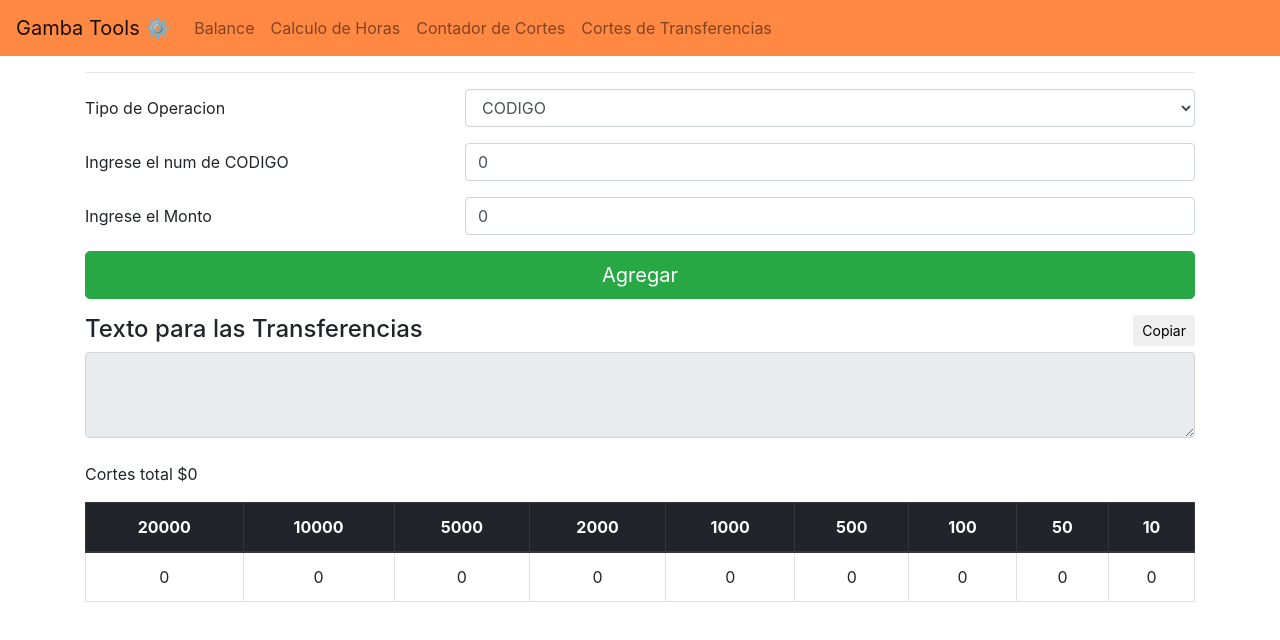
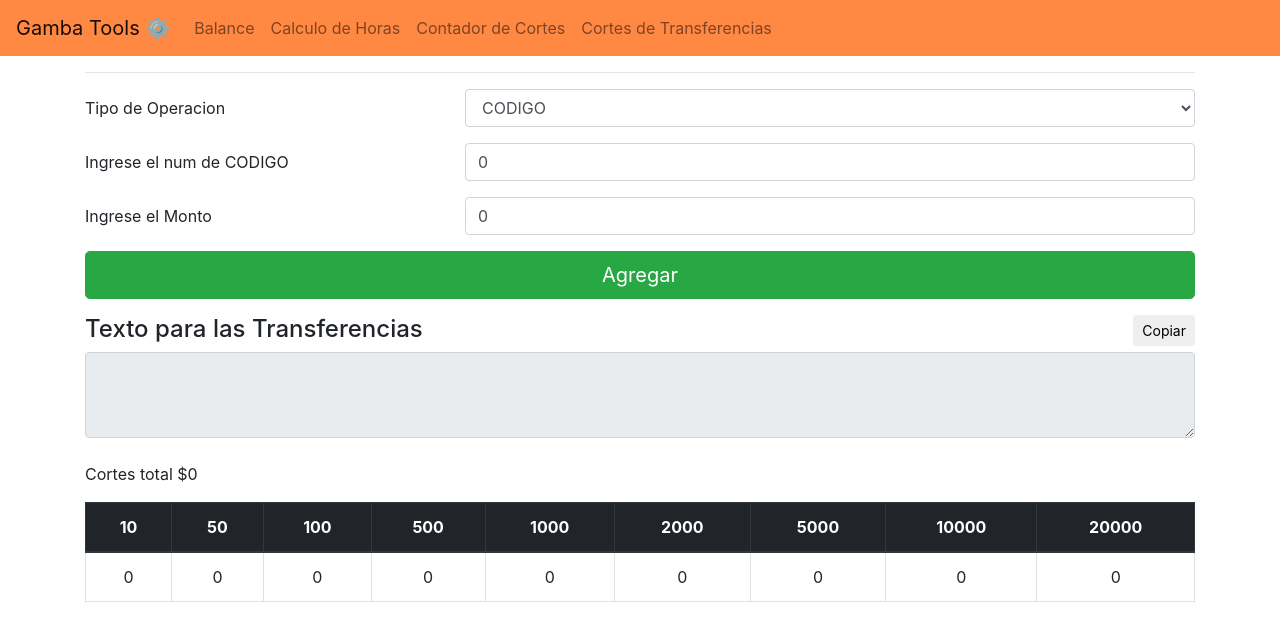
Before and after one commit to juantapia1999/calcu_gamba, an Angular app in the folder gamba-tool/: page /corte-transferencia in a window 1280 px wide. Shown: the top 640 px of the page. Built offline with nearby package versions, Linux system fonts and the light colour scheme.

Commit message:
fix bug in corte-transferencia

```diff
--- a/gamba-tool/src/app/components/corte-transferencia/corte-transferencia.component.html
+++ b/gamba-tool/src/app/components/corte-transferencia/corte-transferencia.component.html
@@ -30,7 +30,8 @@
         </form>
     </div>
     <div class="col-12">
-        <h4>Texto para las Transferencias <span><button type="button" class="btn btn-sm btn-ligth float-right" (click)="toCopy()">Copiar</button></span></h4>
+        <h4>Texto para las Transferencias <span><button type="button" class="btn btn-sm btn-ligth float-right"
+                    (click)="toCopy()">Copiar</button></span></h4>
         <textarea class="form-control" rows="3" readonly [(ngModel)]="textoParaCopiar"></textarea>
         <br>
         <p>Cortes total ${{totalTransfer}}</p>
@@ -38,12 +39,12 @@
             <table class="table table-bordered text-center">
                 <thead class="thead-dark">
                     <tr>
-                    <th *ngFor="let x of cortes">{{x}}</th>
+                        <th *ngFor="let x of cortes.reverse()">{{x}}</th>
                     </tr>
                 </thead>
                 <tbody>
                     <tr>
-                    <td *ngFor="let y of totalCortes.reverse()">{{y}}</td>
+                        <td *ngFor="let y of totalCortes">{{y}}</td>
                     </tr>
                 </tbody>
             </table>
--- a/gamba-tool/src/app/components/corte-transferencia/corte-transferencia.component.ts
+++ b/gamba-tool/src/app/components/corte-transferencia/corte-transferencia.component.ts
@@ -37,7 +37,7 @@ export class CorteTransferenciaComponent implements OnInit {
         this.textoParaCopiar = this.textoParaCopiar.concat(`${this.formCorteTransf.get('seleccion')?.value}: ${this.formCorteTransf.get('numOp')?.value} - MONTO: $${aux},   `);
         this.formCorteTransf.reset();
       }
-    }else{
+    } else {
       alert("ingrese datos validos")
     }
   }
```
Lines whose indentation alone changed are shown as unchanged.
